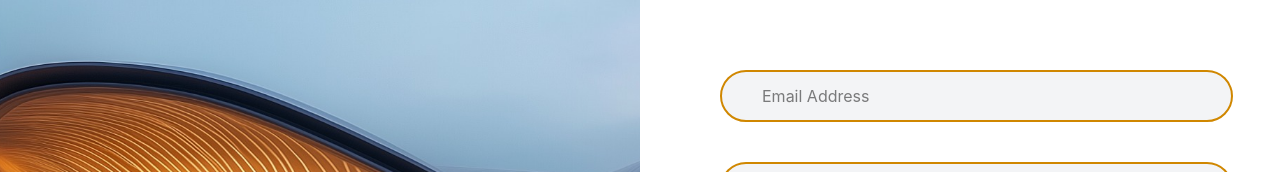
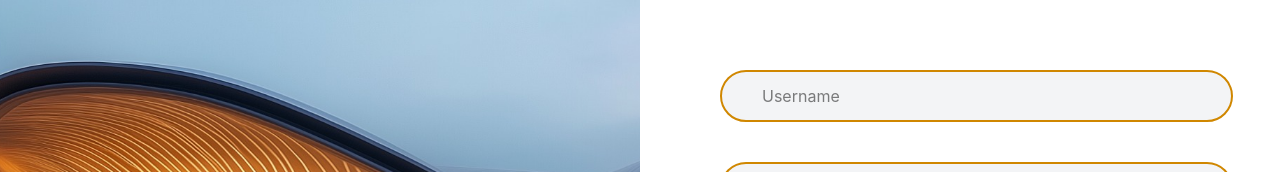
Before and after one commit to sakethbikkina07/HomeHub, a React (Vite) app in the folder Frontend/: page /login in a window 1280 px wide. Shown: the part 168-340 px from the top of the page. Built offline with nearby package versions, Linux system fonts and the light colour scheme.

Commit message:
Modified login page

```diff
--- a/Frontend/src/Component/Login.jsx
+++ b/Frontend/src/Component/Login.jsx
@@ -1,13 +1,15 @@
 import { Link } from 'react-router-dom'
-
+import { useNavigate } from 'react-router-dom'
 import building from '../assets/building.jpeg'
 import logo from '../assets/logo.png'
 import google from '../assets/google.avif'
 import facebook from '../assets/facebook.avif'
 
 function Login() {
+  const navigate = useNavigate();
+
   return (
-      <div className="flex bg-white w-full min-h-screen overflow-hidden">
+      <div className="flex bg-white w-full h-screen overflow-hidden">
 
         <div className="w-1/2 h-screen relative">
           <img
@@ -27,8 +29,8 @@ function Login() {
           </h2>
 
           <input
-            type="email"
-            placeholder="Email Address"
+            type="text"
+            placeholder="Username"
             className="w-11/12 p-3 mb-10 ml-10 rounded-full bg-gray-100 border-2 border-yellow-600 outline-none text-left px-10"
           />
 
@@ -43,7 +45,9 @@ function Login() {
             <a href="#" className="text-sm font-bold">Forgot Password</a>
           </div>
 
-          <button className="w-4/12 p-3 bg-yellow-600 text-white rounded-full text-xl mb-10 ml-55 text-center hover:bg-yellow-700 ">
+          <button className="w-4/12 p-3 bg-yellow-600 text-white rounded-full text-xl mb-10 ml-55 text-center hover:bg-yellow-700 "
+            onClick={() => navigate("/dashboard")}
+          >
             Login
           </button>
 
```
